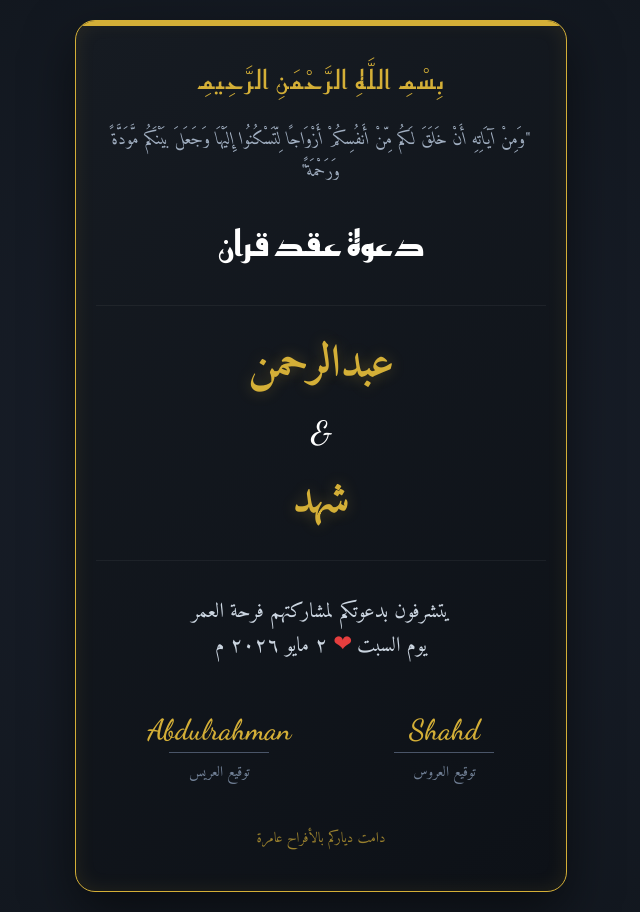
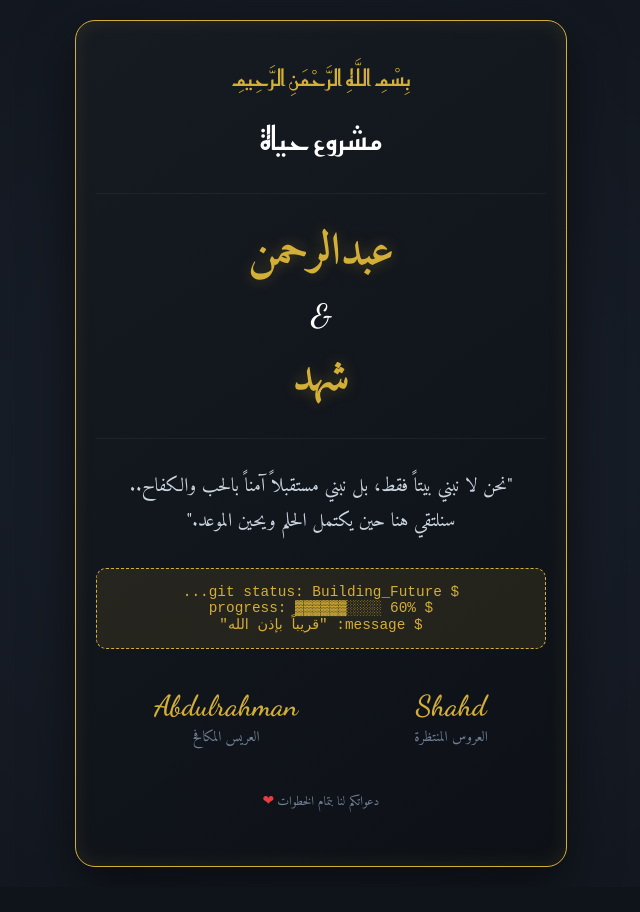
Before and after one commit to gimyxh/Shahoooood, a plain HTML site: page index.html in a window 1280 px wide. Shown: the whole page, without its empty margins (319-959 px from the left). After the commit the page ends 887 px from the top, so only its background shows below. Drawn offline with Linux system fonts and the light colour scheme.

Commit message:
Update index.html

```diff
--- a/index.html
+++ b/index.html
@@ -3,7 +3,7 @@
 <head>
     <meta charset="UTF-8">
     <meta name="viewport" content="width=device-width, initial-scale=1.0">
-    <title>دعوة عقد قران | عبدالرحمن وشهد</title>
+    <title>وعد عقد قران | عبدالرحمن وشهد</title>
     <link href="https://fonts.googleapis.com/css2?family=Amiri:ital,wght@0,400;0,700;1,400&family=Reem+Kufi:wght@400;700&family=Dancing+Script:wght@600&display=swap" rel="stylesheet">
     <style>
         :root {
@@ -35,43 +35,24 @@
             text-align: center;
             box-shadow: 0 20px 50px rgba(0,0,0,0.5), inset 0 0 20px rgba(212, 175, 55, 0.1);
             position: relative;
-            overflow: hidden;
-        }
-
-        .card::before {
-            content: "";
-            position: absolute;
-            top: 0; left: 0; right: 0; height: 5px;
-            background: var(--gold);
         }
 
         .bismillah {
             font-family: 'Reem Kufi', sans-serif;
-            font-size: 1.6rem;
+            font-size: 1.4rem;
             color: var(--gold);
-            margin-bottom: 25px;
-            letter-spacing: 2px;
-        }
-
-        .verse {
-            font-style: italic;
-            font-size: 1.1rem;
-            line-height: 1.8;
-            color: #a0aec0;
-            margin-bottom: 30px;
-            padding: 0 15px;
+            margin-bottom: 20px;
         }
 
         .title {
             font-family: 'Reem Kufi', sans-serif;
-            font-size: 2.2rem;
-            font-weight: bold;
+            font-size: 2rem;
             color: #fff;
-            margin-bottom: 10px;
+            margin-bottom: 30px;
         }
 
         .names-box {
-            margin: 35px 0;
+            margin: 20px 0;
             padding: 20px;
             border-top: 1px solid var(--glass);
             border-bottom: 1px solid var(--glass);
@@ -89,38 +70,38 @@
             font-family: 'Dancing Script', cursive;
             font-size: 2rem;
             color: #fff;
-            margin: 10px 0;
+            margin: 5px 0;
         }
 
-        .date-location {
-            font-size: 1.3rem;
+        .message {
+            font-size: 1.2rem;
+            line-height: 1.8;
             color: #cbd5e0;
-            line-height: 1.6;
+            margin: 30px 0;
+        }
+
+        .status-box {
+            background: rgba(212, 175, 55, 0.1);
+            padding: 15px;
+            border-radius: 10px;
+            font-family: monospace;
+            color: var(--gold);
+            font-size: 0.9rem;
+            margin: 20px 0;
+            border: 1px dashed var(--gold);
         }
 
         .signature-container {
             display: flex;
             justify-content: space-around;
-            margin-top: 50px;
-        }
-
-        .sig-item {
-            text-align: center;
+            margin-top: 40px;
         }
 
         .sig-name {
             font-family: 'Dancing Script', cursive;
             font-size: 1.8rem;
             color: var(--gold);
-            margin-bottom: -10px;
             display: block;
-        }
-
-        .sig-line {
-            width: 100px;
-            height: 1px;
-            background: #4a5568;
-            margin: 15px auto 5px;
         }
 
         .sig-label {
@@ -128,24 +109,15 @@
             color: #718096;
         }
 
-        .footer {
-            margin-top: 40px;
-            font-size: 0.9rem;
-            color: var(--gold);
-            opacity: 0.7;
-        }
-
-        /* حركات بسيطة */
         .heart {
             color: #e53e3e;
+            animation: heartbeat 1.5s infinite;
             display: inline-block;
-            animation: heartbeat 1.5s infinite;
         }
 
         @keyframes heartbeat {
-            0% { transform: scale(1); }
+            0%, 100% { transform: scale(1); }
             50% { transform: scale(1.1); }
-            100% { transform: scale(1); }
         }
     </style>
 </head>
@@ -153,11 +125,7 @@
     <div class="card">
         <div class="bismillah">بِسْمِ اللَّهِ الرَّحْمَنِ الرَّحِيمِ</div>
 
-        <div class="verse">
-            "وَمِنْ آيَاتِهِ أَنْ خَلَقَ لَكُم مِّنْ أَنفُسِكُمْ أَزْوَاجًا لِّتَسْكُنُوا إِلَيْهَا وَجَعَلَ بَيْنَكُم مَّوَدَّةً وَرَحْمَةً"
-        </div>
-
-        <div class="title">دعوة عقد قران</div>
+        <div class="title">مشروع حياة</div>
 
         <div class="names-box">
             <span class="name">عبدالرحمن</span>
@@ -165,27 +133,31 @@
             <span class="name">شهد</span>
         </div>
 
-        <div class="date-location">
-            يتشرفون بدعوتكم لمشاركتهم فرحة العمر <br>
-            يوم السبت <span class="heart">❤</span> ٢ مايو ٢٠٢٦ م
+        <div class="message">
+            "نحن لا نبني بيتاً فقط، بل نبني مستقبلاً آمناً بالحب والكفاح.. <br>
+            سنلتقي هنا حين يكتمل الحلم ويحين الموعد."
+        </div>
+
+        <div class="status-box">
+            $ git status: Building_Future... <br>
+            $ progress: ▓▓▓▓▓▓░░░░ 60% <br>
+            $ message: "قريباً بإذن الله"
         </div>
 
         <div class="signature-container">
             <div class="sig-item">
                 <span class="sig-name">Shahd</span>
-                <div class="sig-line"></div>
-                <span class="sig-label">توقيع العروس</span>
+                <span class="sig-label">العروس المنتظرة</span>
             </div>
             <div class="sig-item">
                 <span class="sig-name">Abdulrahman</span>
-                <div class="sig-line"></div>
-                <span class="sig-label">توقيع العريس</span>
+                <span class="sig-label">العريس المكافح</span>
             </div>
         </div>
 
-        <div class="footer">
-            دامت دياركم بالأفراح عامرة
-        </div>
+        <p style="margin-top: 40px; color: #718096; font-size: 0.8rem;">
+            دعواتكم لنا بتمام الخطوات <span class="heart">❤</span>
+        </p>
     </div>
 </body>
 </html>
```
